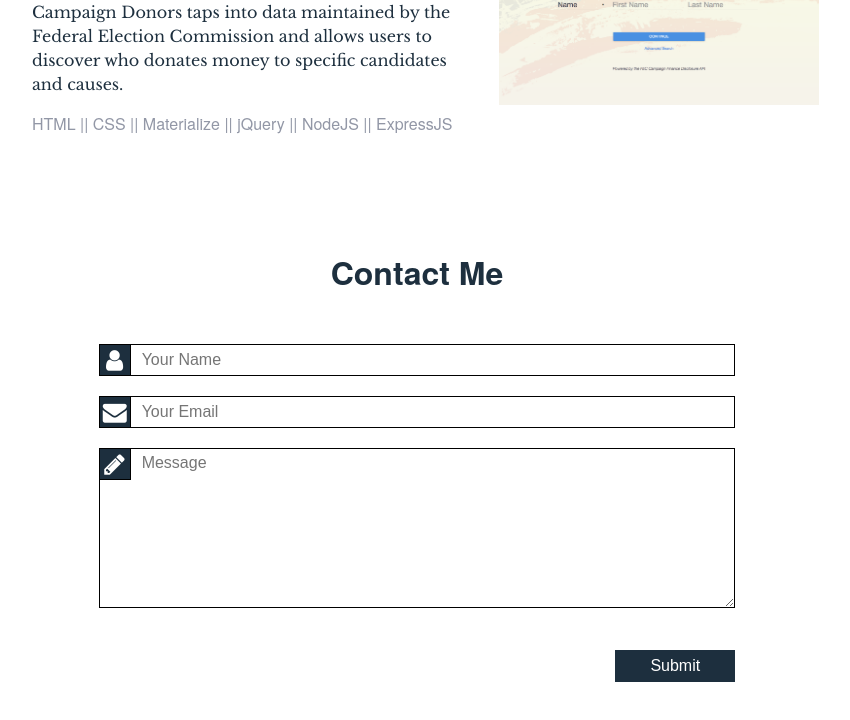
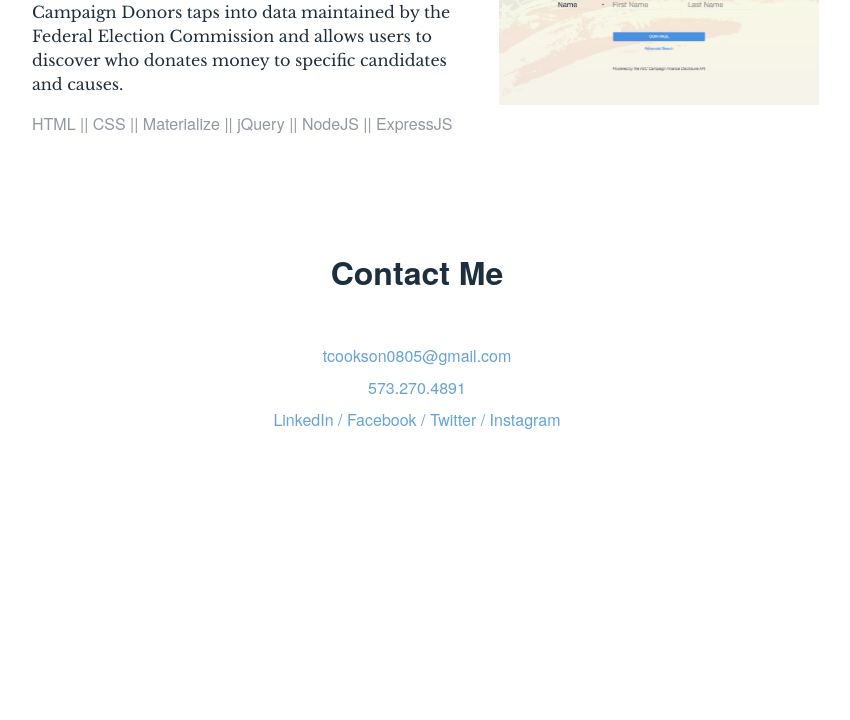
Before and after one commit to tcookson0805/resume, a website: page client/index.html in a window 1280 px wide. Shown: the part 2183-2903 px from the top of the page, without its empty margins (383-1233 px from the left). After the commit the page ends 2671 px from the top, so only its background shows below. Drawn offline with nearby package versions, Linux system fonts and the light colour scheme; a script that the page names is missing.

Commit message:
changed contact

```diff
--- a/client/css/style.scss
+++ b/client/css/style.scss
@@ -415,7 +415,17 @@ html, body {
 	.contact_header {
 		@include sectionHeader;
 	}
-	#contact_form {
+	.contact_item {
+		text-align: center;
+		margin-bottom: 0.5em;
+		color: $lightBlue;
+		a {
+			color: $lightBlue;
+			&:hover {
+				text-decoration: none;
+				color: $darkBlue;
+			}
+		}
 	}
 }
 
--- a/client/index.html
+++ b/client/index.html
@@ -234,33 +234,17 @@
 						Contact Me
 					</div>
 					<div class="row">
-						<div class="col-md-10 offset-md-1" id='contact_form'>
-							<form action="" class="form">
-								<div class='form_div'>
-									<input id="sender_name" class='form_input' type="text" placeholder="Your Name" />
-									<label class='form_label' for="name">
-										<i class="fa fa-user" aria-hidden="true"></i>
-									</label>
-								</div>
-								<div class='form_div'>
-									<input id="sender_email" class='form_input' type="text" placeholder="Your Email" />
-									<label class='form_label' for="email">
-										<i class="fa fa-envelope" aria-hidden="true"></i>
-									</label>
-								</div>
-								<div class="form_div">
-									<textarea id="sender_message" class='form_textarea' placeholder="Message"></textarea>
-									<label class='form_label' for="email">
-										<i class="fa fa-pencil" aria-hidden="true"></i>
-									</label>
-								</div>
-								<div class="form_div">
-									<div class="form_submit">
-										<button>Submit</button>
-									</div>
-								</div>
-							</form>
-
+						<div class="col-md-12 contact_item">
+							<a href="mailto:tcookson0805@gmail.com">tcookson0805@gmail.com</a>
+						</div>
+						<div class="col-md-12 contact_item">
+							573.270.4891
+						</div>
+						<div class="col-md-12 contact_item">
+							<a href='https://www.linkedin.com/in/tylercookson/'> LinkedIn </a> /
+							<a href="https://www.facebook.com/tyler.cookson"> Facebook </a> /
+							<a href="https://twitter.com/tcookson0805"> Twitter </a> /
+							<a href="https://www.instagram.com/tcookson0805/"> Instagram </a>
 						</div>
 					</div>
 				</div>
--- a/client/js/script.js
+++ b/client/js/script.js
@@ -24,27 +24,6 @@ $(document).ready(function() {
 		})
 	})
 
-	// message form
-	$('.form_submit').on('click', 'button', function(event) {
-		var name = $('#sender_name').val();
-		var email = $('#sender_email').val();
-		var subject = $('#sender_name').val() + ' via tylercookson.com';
-		var message = $('#sender_message').val();
-
-		$.get('/send', {
-			name: name,
-			email: email,
-			subject: subject,
-			message: message
-		}, function(data) {
-			console.log(data);
-			if(data == 'sent') {
-				console.log('sent!!!')
-			} else {
-				console.log('failure')
-			}
-		});
-	})
 
 	// slides side menu in and out
 	$('#main').on('click', '#nav-icon1', function() {
```
Also changed, not shown: client/css/style.css, 1 other file.
